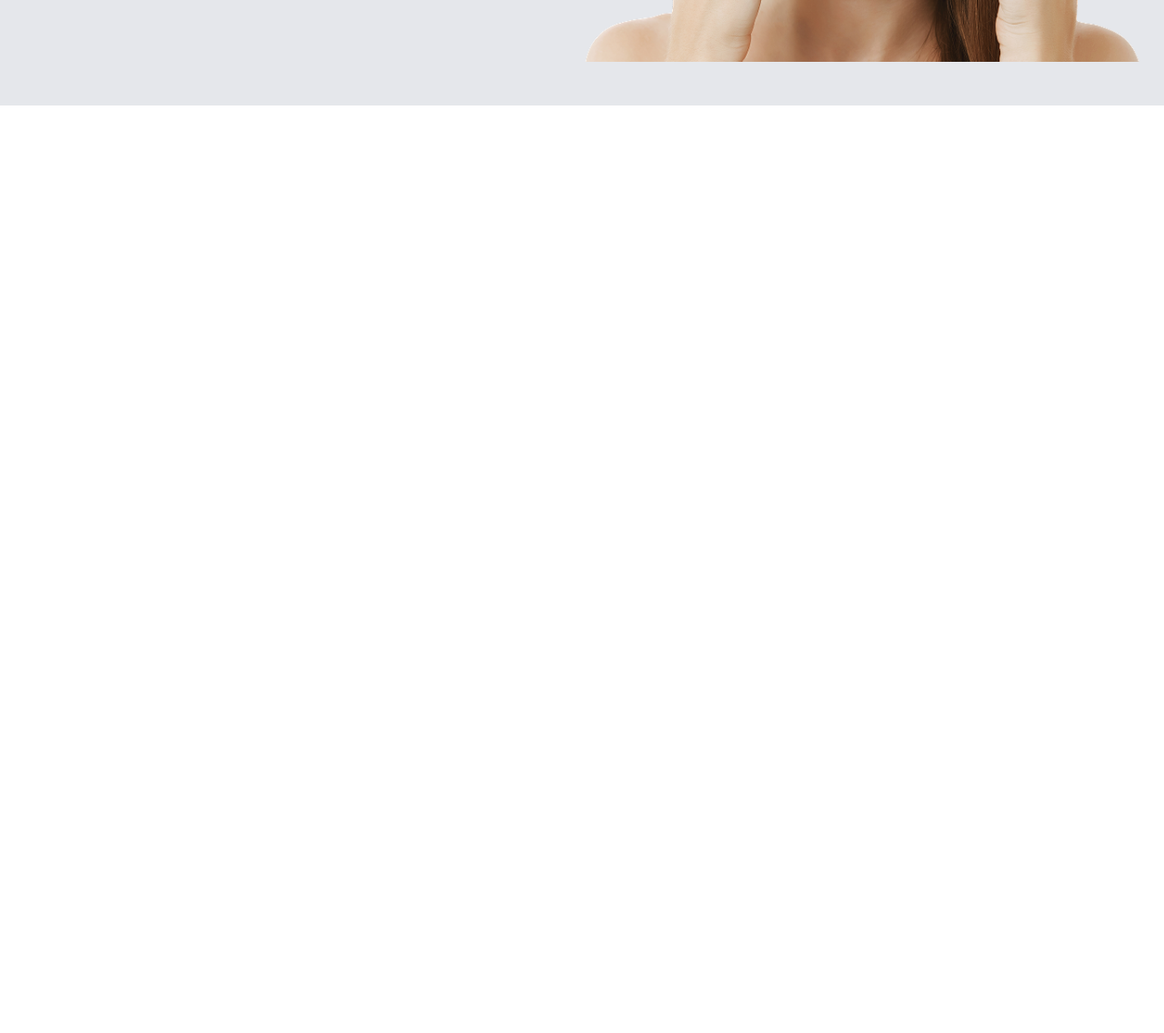
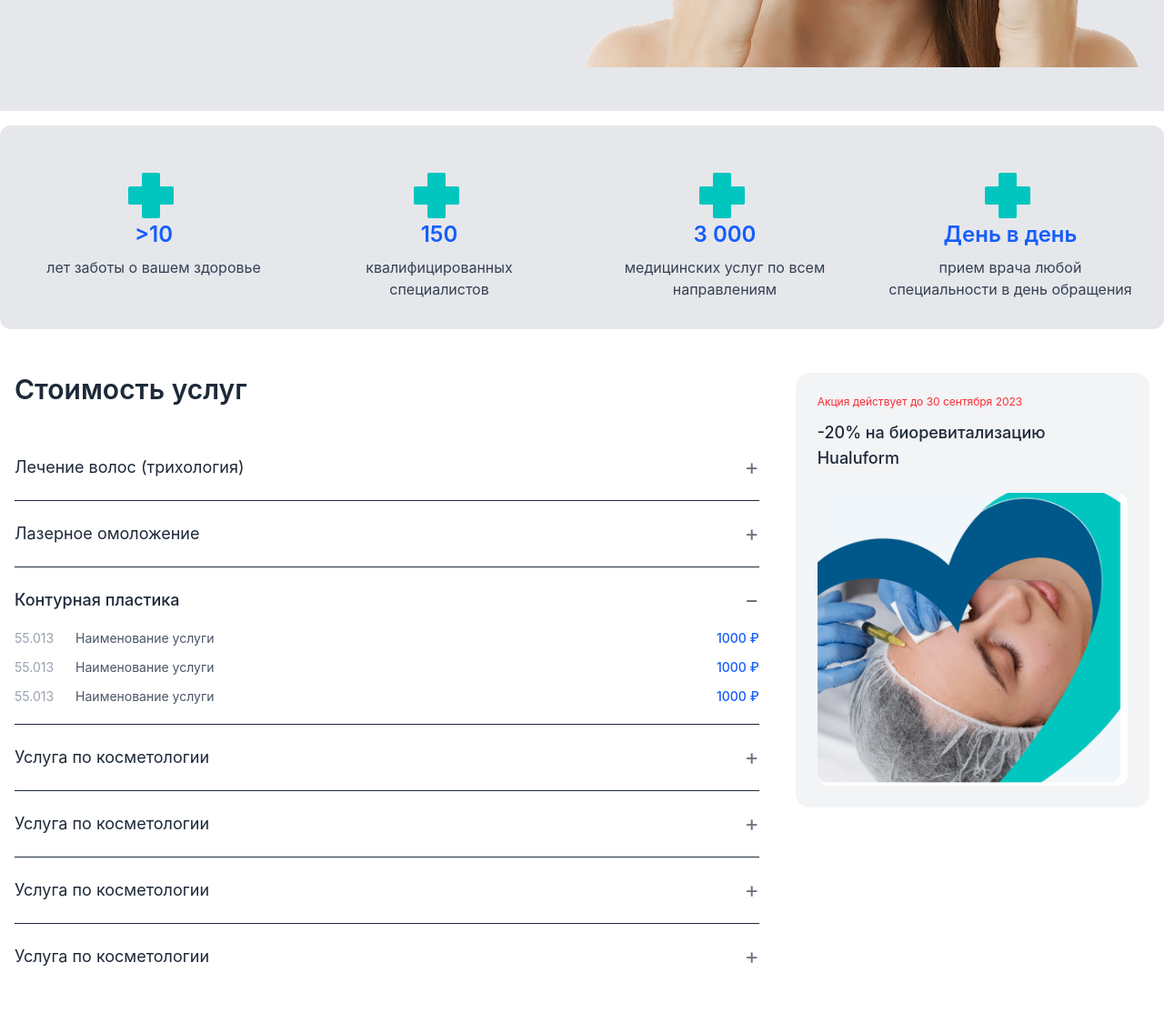
Before and after one commit to hakimovasharifa10-boop/Project4, a website: page src/project3azim/index.html in a window 1280 px wide. Shown: the part 686-1822 px from the top of the page at 91% size. Before the commit the page ends 802 px from the top, so only its background shows below. Drawn offline with nearby package versions, Linux system fonts and the light colour scheme; files that its build step writes are made by us from their sources.

Commit message:
commit2-3

```diff
--- a/src/project3azim/index.html
+++ b/src/project3azim/index.html
@@ -91,7 +91,7 @@
         </div>
 
     </header>
-    <div class="w-full bg-gray-200 ">
+    <div class="w-full bg-gray-200  lg:mt-1.5">
         <div class="max-w-7xl mx-auto px-6 py-12">
 
 
@@ -131,7 +131,156 @@
             </div>
         </div>
     </div>
+    <div class="bg-gray-200 rounded-xl p-8 mt-4">
+  <div class="grid grid-cols-2 md:grid-cols-4 gap-10 text-center">
 
+    <div class="flex flex-col items-center">
+      <div class="w-14 h-14 relative mb-4">
+        <div class="absolute top-1/2 left-0 w-full h-4 -translate-y-1/2"> <img src="./cross.png" alt=""></div>
+      </div>
+      <div class="text-blue-600 text-2xl font-semibold">&gt;10</div>
+      <p class="text-gray-700 mt-2 text-sm md:text-base">
+        лет заботы о вашем здоровье
+      </p>
+    </div>
+
+    <div class="flex flex-col items-center">
+      <div class="w-14 h-14 relative mb-4">
+        <div class="absolute top-1/2 left-0 w-full h-4 -translate-y-1/2"> <img src="./cross.png" alt=""></div>
+
+      </div>
+      <div class="text-blue-600 text-2xl font-semibold">150</div>
+      <p class="text-gray-700 mt-2 text-sm md:text-base">
+        квалифицированных специалистов
+      </p>
+    </div>
+
+    <div class="flex flex-col items-center">
+       <div class="w-14 h-14 relative mb-4">
+        <div class="absolute top-1/2 left-0 w-full h-4 -translate-y-1/2"> <img src="./cross.png" alt=""></div>
+      </div>
+      <div class="text-blue-600 text-2xl font-semibold">3 000</div>
+      <p class="text-gray-700 mt-2 text-sm md:text-base">
+        медицинских услуг по всем направлениям
+      </p>
+    </div>
+
+    <div class="flex flex-col items-center">
+      <div class="w-14 h-14 relative mb-4">
+        <div class="absolute top-1/2 left-0 w-full h-4 -translate-y-1/2"> <img src="./cross.png" alt=""></div>
+      </div>
+      <div class="text-blue-600 text-2xl font-semibold">День в день</div>
+      <p class="text-gray-700 mt-2 text-sm md:text-base">
+        прием врача любой специальности в день обращения
+      </p>
+    </div>
+
+  </div>
+</div>
+<div class="bg-white py-12">
+  <div class="max-w-7xl mx-auto px-4">
+    <div class="grid lg:grid-cols-3 gap-10">
+
+      <div class="lg:col-span-2">
+        <h2 class="text-3xl font-semibold mb-8">Стоимость услуг</h2>
+
+        <div class="divide-y">
+
+          <div class="py-5 flex justify-between items-center cursor-pointer">
+            <span class="text-lg">Лечение волос (трихология)</span>
+            <span class="text-2xl text-gray-500">+</span>
+          </div>
+
+          <div class="py-5 flex justify-between items-center cursor-pointer">
+            <span class="text-lg">Лазерное омоложение</span>
+            <span class="text-2xl text-gray-500">+</span>
+          </div>
+
+          <div class="py-5">
+            <div class="flex justify-between items-center cursor-pointer">
+              <span class="text-lg font-medium">Контурная пластика</span>
+              <span class="text-2xl text-gray-500">−</span>
+            </div>
+
+            <div class="mt-4 space-y-3">
+
+
+
+              <div class="flex justify-between text-sm text-gray-600">
+                <div class="flex gap-6">
+                  <span class="text-gray-400">55.013</span>
+                  <span>Наименование услуги</span>
+                </div>
+                <span class="text-blue-600 font-medium">1000 ₽</span>
+              </div>
+
+              <div class="flex justify-between text-sm text-gray-600">
+                <div class="flex gap-6">
+                  <span class="text-gray-400">55.013</span>
+                  <span>Наименование услуги</span>
+                </div>
+                <span class="text-blue-600 font-medium">1000 ₽</span>
+              </div>
+
+              <div class="flex justify-between text-sm text-gray-600">
+                <div class="flex gap-6">
+                  <span class="text-gray-400">55.013</span>
+                  <span>Наименование услуги</span>
+                </div>
+                <span class="text-blue-600 font-medium">1000 ₽</span>
+              </div>
+
+            </div>
+          </div>
+
+          <div class="py-5 flex justify-between items-center cursor-pointer">
+            <span class="text-lg">Услуга по косметологии</span>
+            <span class="text-2xl text-gray-500">+</span>
+          </div>
+
+          <div class="py-5 flex justify-between items-center cursor-pointer">
+            <span class="text-lg">Услуга по косметологии</span>
+            <span class="text-2xl text-gray-500">+</span>
+          </div>
+
+          <div class="py-5 flex justify-between items-center cursor-pointer">
+            <span class="text-lg">Услуга по косметологии</span>
+            <span class="text-2xl text-gray-500">+</span>
+          </div>
+
+          <div class="py-5 flex justify-between items-center cursor-pointer">
+            <span class="text-lg">Услуга по косметологии</span>
+            <span class="text-2xl text-gray-500">+</span>
+          </div>
+
+        </div>
+      </div>
+
+     <div class="hidden lg:block">
+  <div class="bg-gray-100 rounded-2xl p-6 relative overflow-hidden">
+
+    <p class="text-xs text-red-500 mb-3">
+      Акция действует до 30 сентября 2023
+    </p>
+
+    <h3 class="text-lg font-medium mb-6">
+      -20% на биоревитализацию <br> Hualuform
+    </h3>
+
+    <div class="rounded-xl overflow-hidden">
+      <img
+        src="./Снимок экрана 2026-03-01 114442.png"
+        alt="cosmetology"
+        class="w-full object-cover"
+      >
+    </div>
+
+  </div>
+</div>
+
+    </div>
+  </div>
+</div>
 </body>
 
 </html>
```
Also changed, not shown: src/project3azim/Rectangle 385.png (added), src/project3azim/cross.png (added), src/project3azim/Снимок экрана 2026-03-01 114442.png (added).
